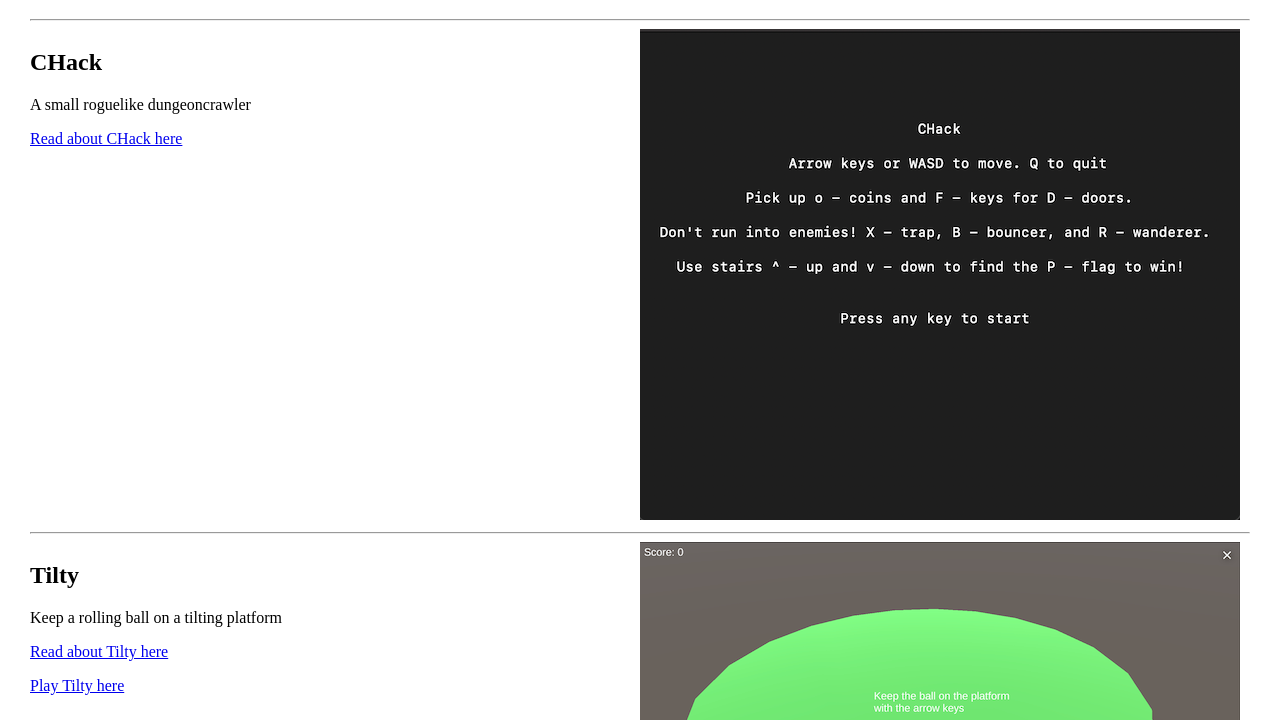
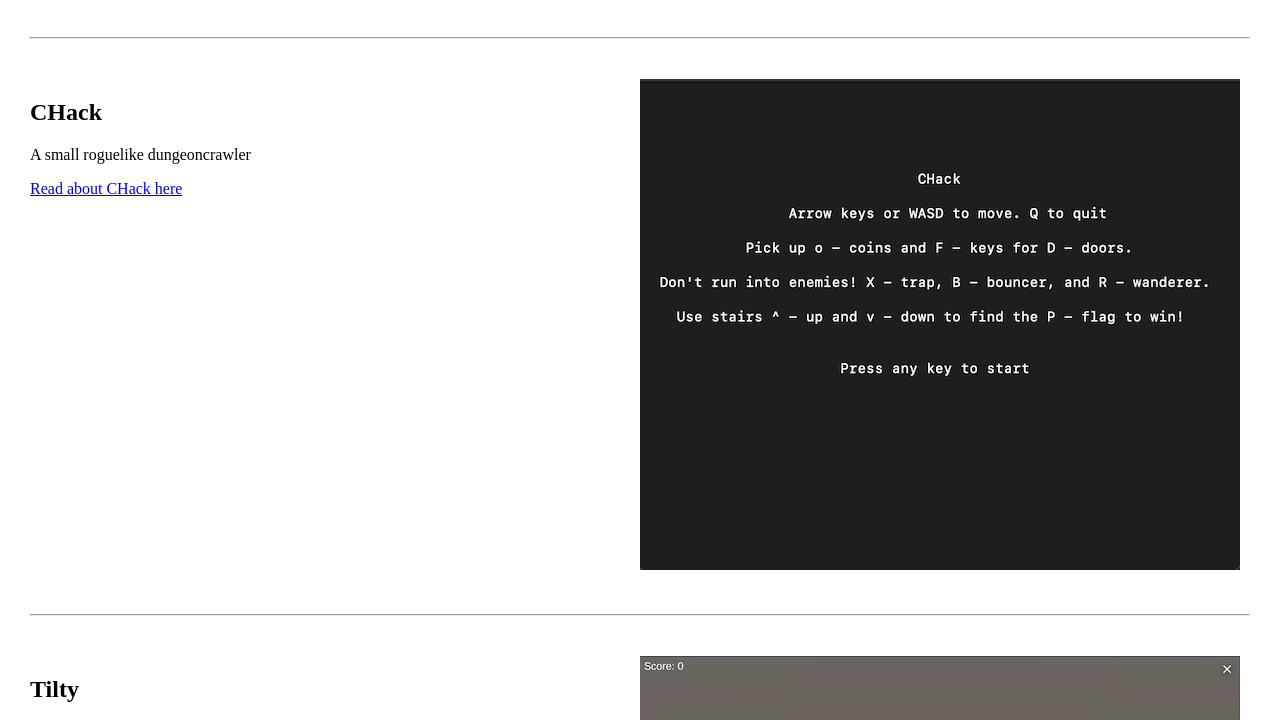
Before and after one commit to sam-eg/sam-eg.github.io, a plain HTML site: page index.html in a window 1280 px wide. Shown: the part 61-781 px from the top of the page. Drawn offline with Linux system fonts and the light colour scheme.

Commit message:
Added padding on main page

```diff
--- a/index.html
+++ b/index.html
@@ -14,6 +14,10 @@
             body {
                 margin-left: 30px;
                 margin-right: 30px;
+            }
+            hr {
+                margin-top:40px;
+                margin-bottom:40px;
             }
         </style>
     </head>
```
